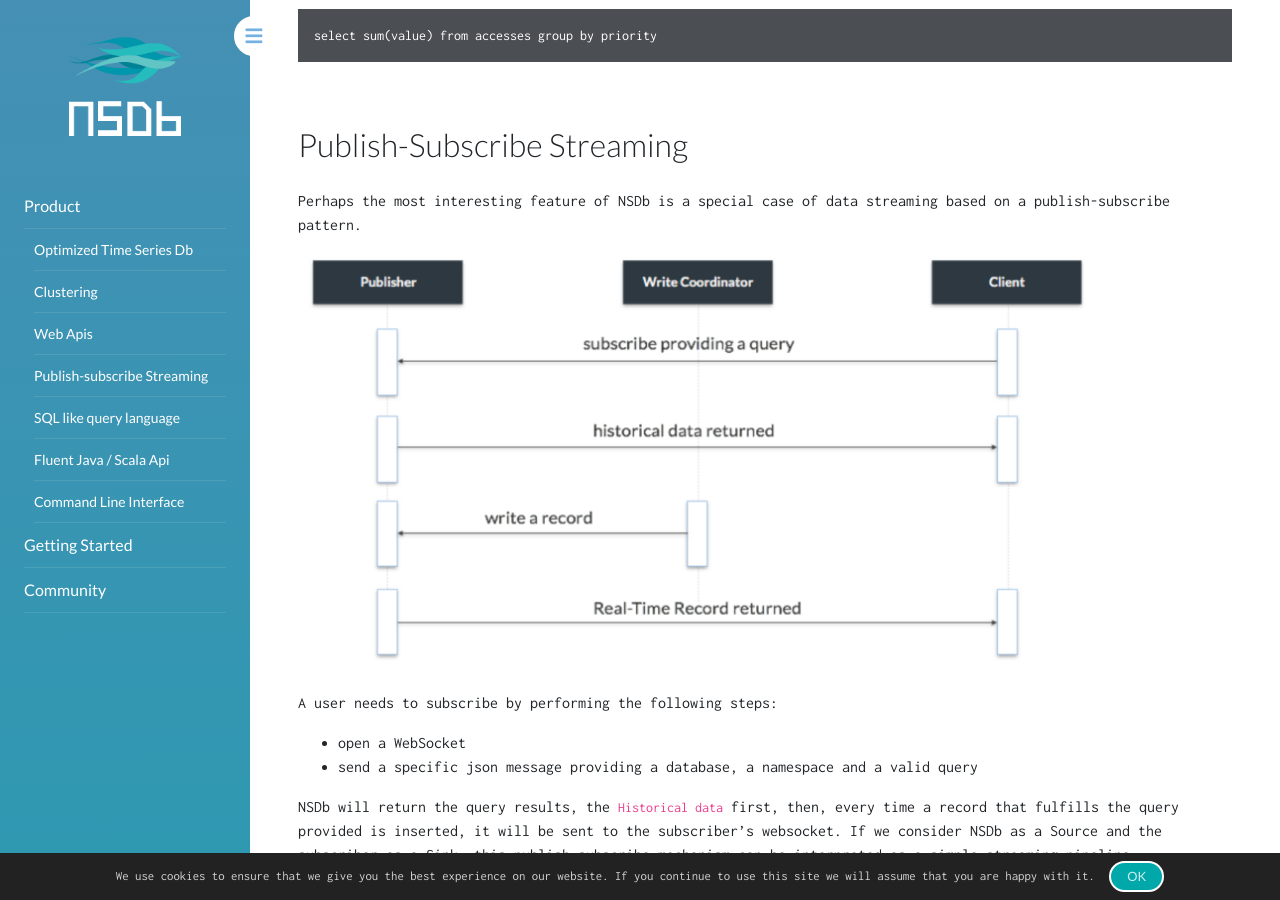
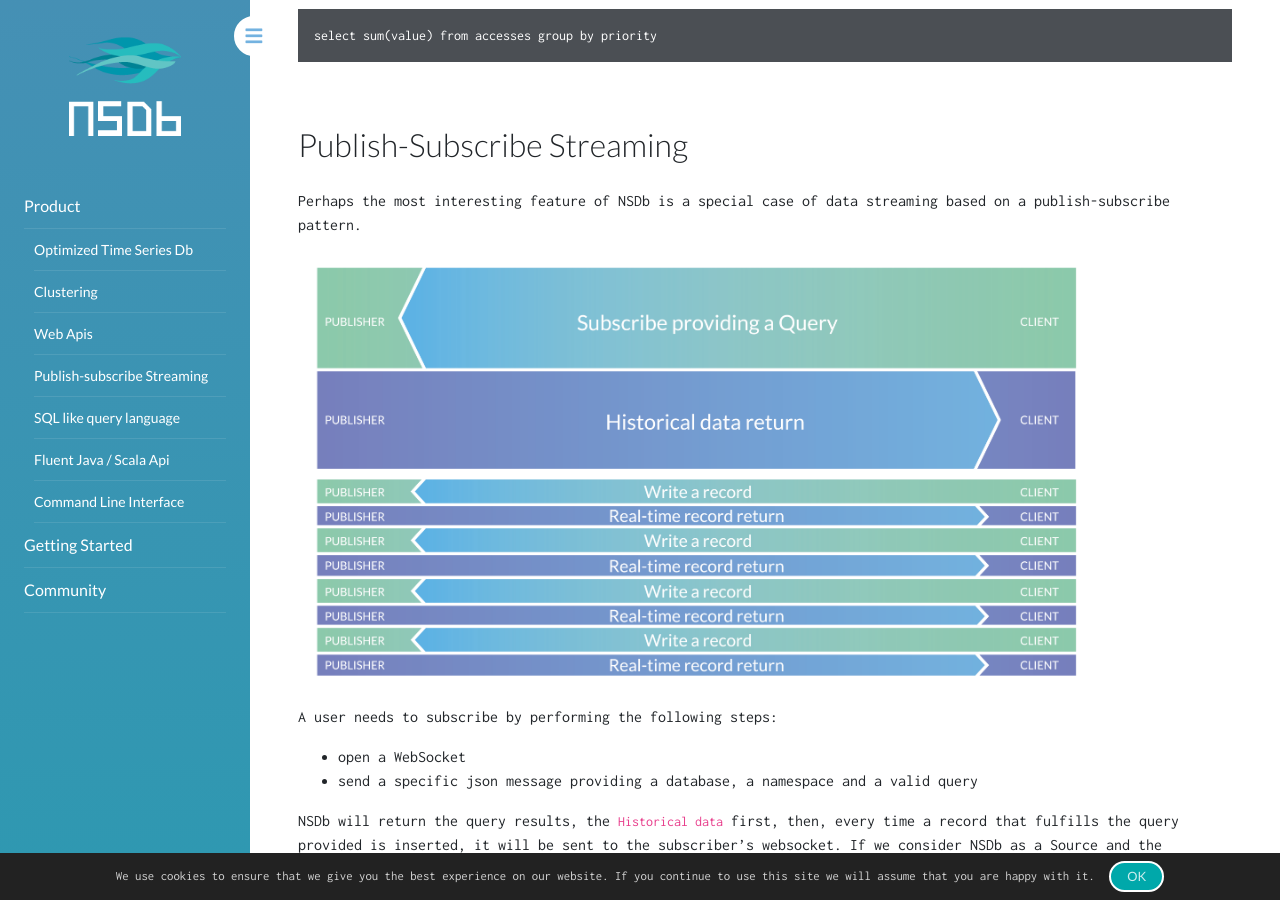
Before and after one commit to nsdb-io/nsdb-io.github.io, a Jekyll site: the page built from Architecture.md, in a window 1280 px wide and 900 px high, scrolled down 1945 px. Built offline with Jekyll 4.4.1, drawn with Linux system fonts in a browser that asks for light colours; nearby versions of some CDN libraries.

Commit message:
chart streaming

```diff
--- a/Architecture.md
+++ b/Architecture.md
@@ -80,7 +80,7 @@ ___
 
 Perhaps the most interesting feature of NSDb is a special case of data streaming based on a publish-subscribe pattern.
 
-![Publish-Subscribe Model](/assets/images/pub-sub.png "Publish Subscribe Model")
+![Publish-Subscribe Model](/assets/images/2020_chart-NSDB-streaming@4x.png "Publish Subscribe Model")
 
 A user needs to subscribe by performing the following steps:
 
```
